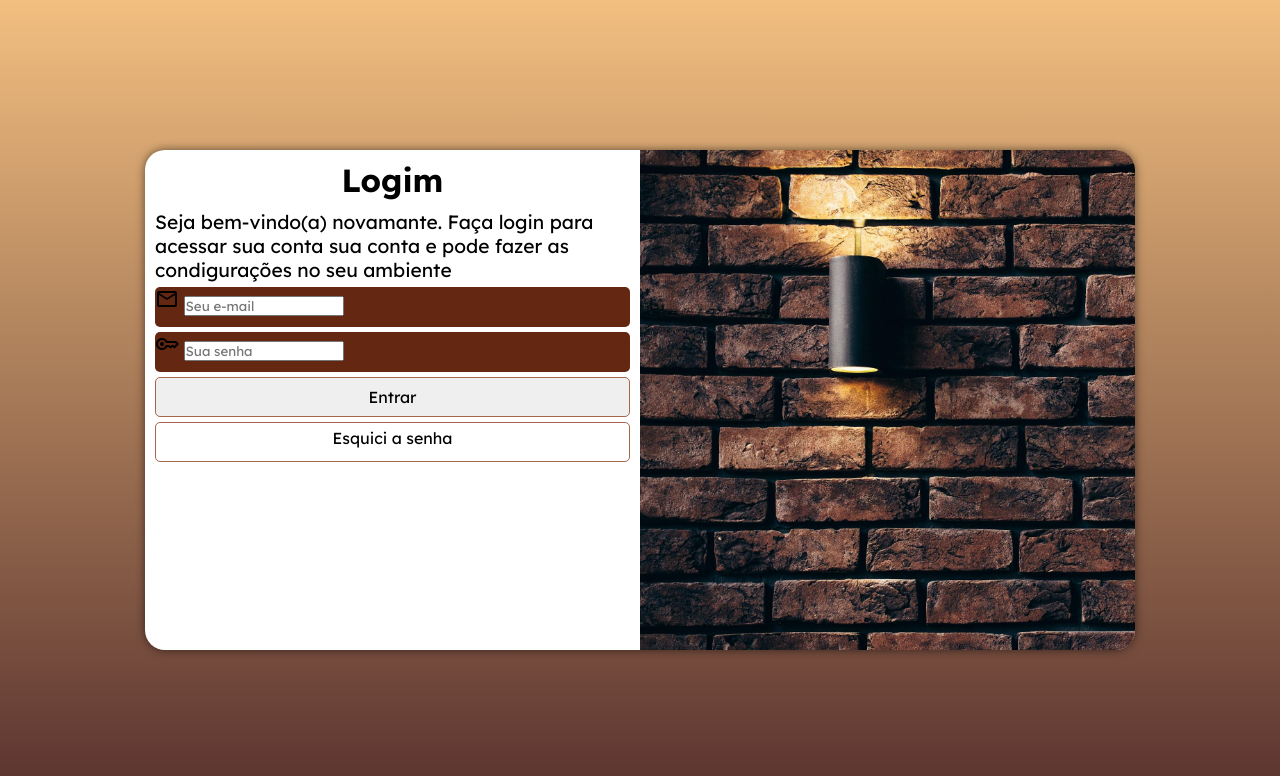
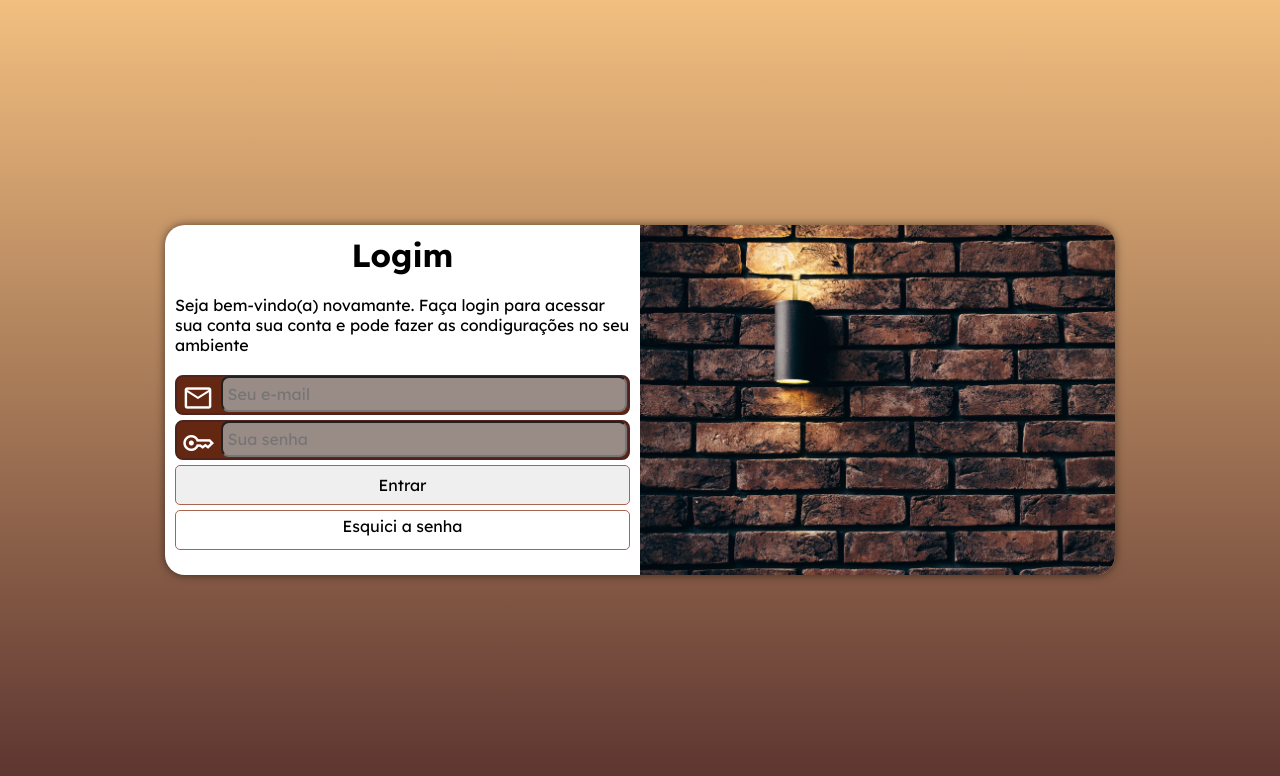
Before and after one commit to ghosDeyvid/projento-login, a plain HTML site: page index.html in a window 1280 px wide. Drawn offline with nearby package versions, Linux system fonts and the light colour scheme.

Commit message:
trabalho final

```diff
--- a/estilo/mediaquens.css
+++ b/estilo/mediaquens.css
@@ -2,6 +2,11 @@
     body{
         background-image: linear-gradient(to top, #59322E, #F2BF80);
     }
+    section#login{
+        width: 80vw;
+        height: 280px;
+    }
+
     section#login{
         width: 90vw;
     }
@@ -21,7 +26,8 @@
         background-image: linear-gradient(to top, #59322E, #F2BF80);
     }
     section#login{
-        width: 990px;
+        width: 950px;
+        height: 350px;
     }
     section#login > div#imagem{
         float: right;
@@ -37,7 +43,8 @@
     }
 
     div#formulario > p {
-    font-size: 1.2em;
+    font-size: 1em;
+    margin: 20px 0px;
 }
 
 }
--- a/estilo/style.css
+++ b/estilo/style.css
@@ -20,9 +20,7 @@ section#login{
     position:absolute;
     top: 50%;
     left: 50%;
-    transform: translate(-50%, -50%);
     overflow: hidden;
-
     background-color: white;
     width: 270px;
     height: 500px;
@@ -31,6 +29,7 @@ section#login{
 
     transition: width .3s, height .3s;
     transition-timing-function: ease;
+    transform: translate(-50%, -50%);
 }
 
 section#login > div#imagem {
@@ -53,21 +52,42 @@ div#formulario > p{
 }
 form > div.campo{
     background-color: #632712;
+    border: 2px solid #50221d;
     display: block;
     width: 100%;
     height: 40px;
-    border-radius: 5px;
+    border-radius: 8px;
     margin: 5px 0px;
 }
 div.campo > label{
     display: none;
+}
+div.campo > span{
+    color:white;
+
+    font-size: 2em;
+    width: 40px;
+    padding: 5px;
+}
+div.campo > input{
+    background-color: #998c87;
+    font-size: 1em;
+    width: calc(100% - 45px);
+    height: 100%;
+    border: 0%;
+    border-radius: 8px;
+    padding: 4px;
+    transform: translateY(-14px);
+}
+div.campo > input:focus-within{
+    background-color: white;
+    border: none;
 }
 form > input[type=submit]{
     display: block;
     font-size: 1em;
     width: 100%;
     height: 40px;
-     ;
     border: none;
     border-radius: 5px;
     border: 1px solid #A6654E;
```
